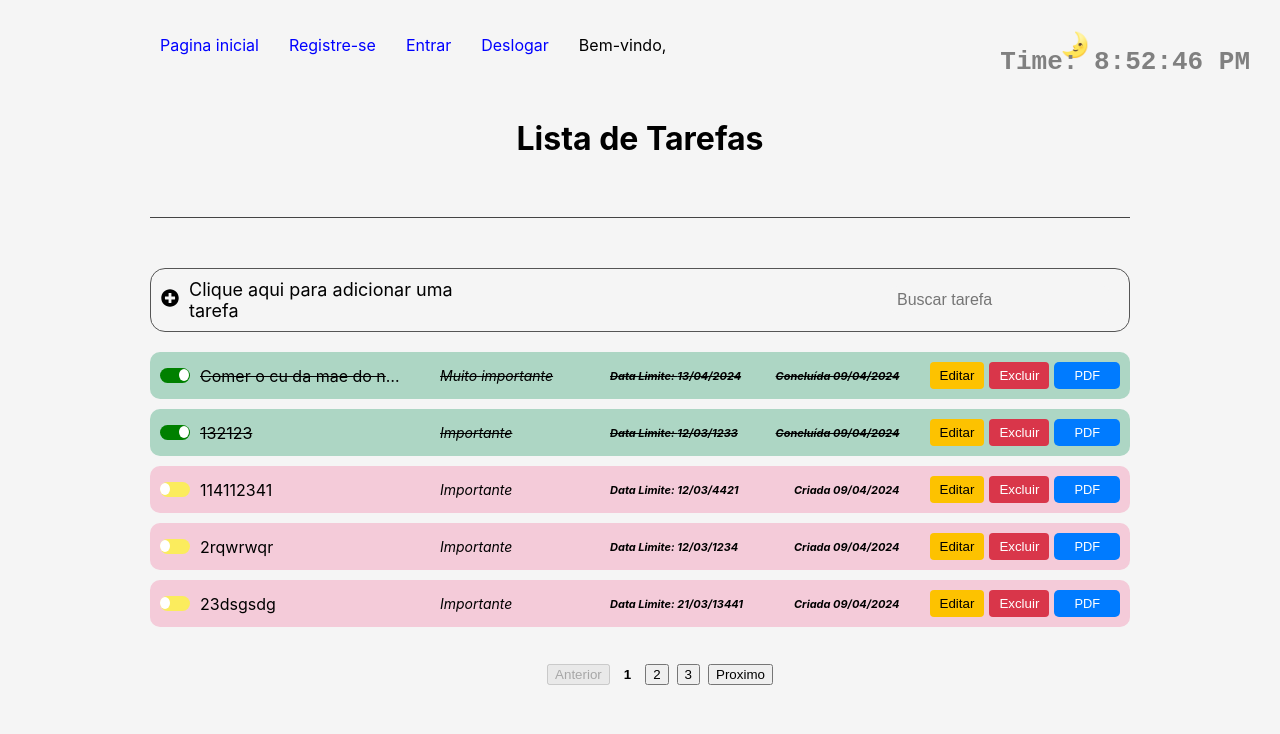
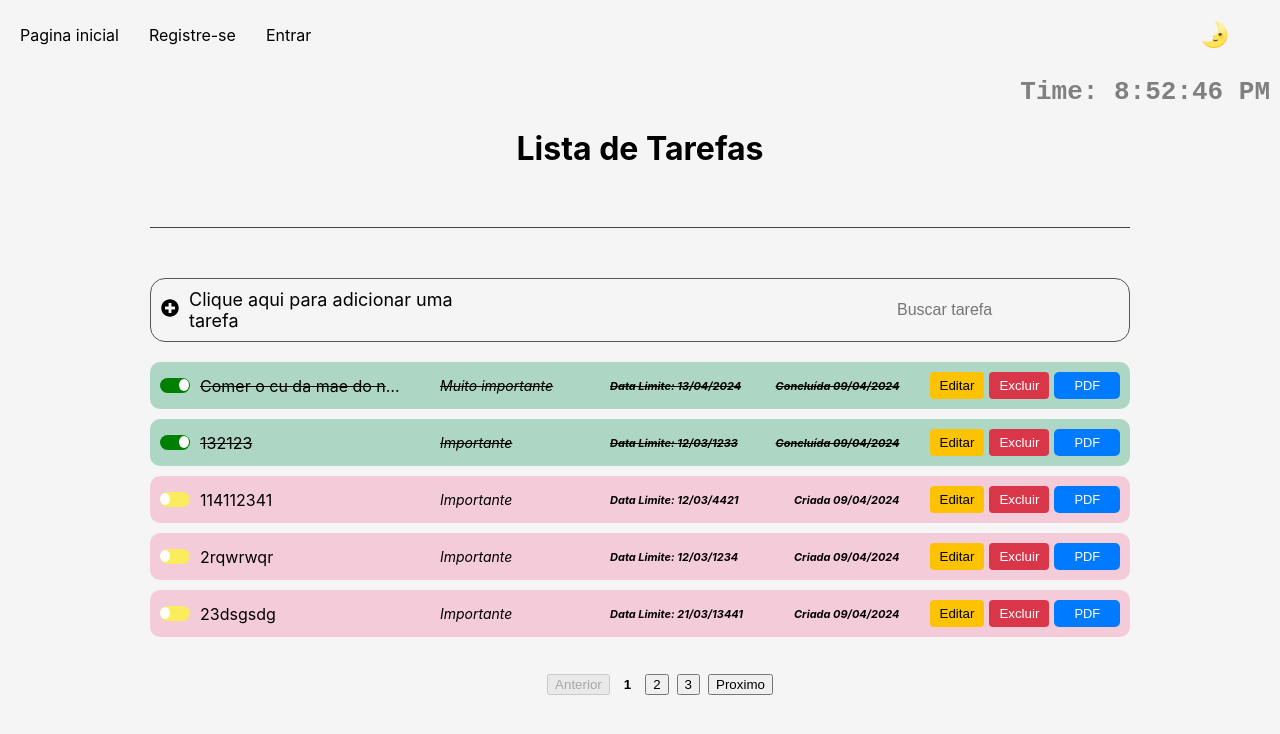
Before and after one commit to souzalusca/lista-tarefas-react, a React (Create React App) app: page / in a window 1280 px wide. Shown: the top 734 px of the page. Built offline with nearby package versions, Linux system fonts and the light colour scheme; data requests are answered from the project's data file.

Commit message:
Themas dark e light em outras paginas e correçao do navbar

```diff
--- a/src/App.styles.ts
+++ b/src/App.styles.ts
@@ -27,7 +27,7 @@ NavBar{
   background-color: #20212C;
   border-radius: 10px;
   padding: 10px;
-  margin: 20px 0;
+  margin: 0px 0;
   display: inline-block;
 }
 
--- a/src/App.tsx
+++ b/src/App.tsx
@@ -1,3 +1,4 @@
+// App.tsx
 import React, { useState, useEffect, useCallback } from 'react';
 import * as C from './App.styles';
 import { Item, TarefasServices } from './services/api/tarefas/TarefasServices';
@@ -14,8 +15,11 @@ import darkTheme from './styles/themes/dark';
 import { usePersistedState } from './components/utils/usePersistedState';
 import Pagination from './Pagination/Pagination';
 
+interface AppProps {
+  toggleTheme: () => void;
+}
 
-const App = ( ) => {
+const App: React.FC<AppProps> = ({ toggleTheme }) => {
   const [theme, setTheme] = usePersistedState<DefaultTheme>('theme', lightTheme);
   const [list, setList] = useState<Item[]>([]);
   const [searchTerm, setSearchTerm] = useState('');
@@ -44,20 +48,18 @@ const App = ( ) => {
   }, []);
 
   useEffect(() => {
-    // Recuperar o nome de usuário da sessionStorage ao carregar a página
     const storedLoggedInUserName = sessionStorage.getItem('loggedInUserName');
     if (storedLoggedInUserName) {
       setLoggedInUserName(storedLoggedInUserName);
     }
   }, []);
+
   const handleLogout = () => {
-    // Limpar os dados do usuário da sessionStorage
     sessionStorage.removeItem('loggedInUserName');
-    // Redirecionar o usuário para a página de login ou inicial
-    window.location.href = '/login'; // ou '/home' ou qualquer outro URL
+    window.location.href = '/login';
   };
 
-  const toggleTheme = () => {
+  const toggleThemeLocal = () => {
     setTheme(prevTheme => prevTheme === lightTheme ? darkTheme : lightTheme);
   };
 
@@ -69,7 +71,7 @@ const App = ( ) => {
         createdAt: new Date().toISOString(),
         updatedAt: '',
         limitedAt: dueDate,
-        importancia: importance.toString() // Definindo importancia como número
+        importancia: importance.toString()
       };
 
       const result = await TarefasServices.create(newTaskData);
@@ -123,7 +125,7 @@ const App = ( ) => {
         } else {
           setList(list => {
             const updatedList = list.map(item =>
-                        item.id === id ? result : item // Usando o valor retornado pela atualização
+              item.id === id ? result : item
             );
             return updatedList;
           });
@@ -167,48 +169,37 @@ const App = ( ) => {
     setSearchTerm(searchTerm);
   }, []);
 
-  // Calcular o total de itens na lista
   const totalItems = list.length;
-
-  // Calcular o deslocamento com base na página atual
   const offset = currentPage * LIMIT;
-
-  // Atualizar a lista de tarefas com base no deslocamento
   const visibleTasks = list.slice(offset, offset + LIMIT);
 
-  // Função para lidar com a alteração de página
   const handlePageChange = (pageNumber: number) => {
     setCurrentPage(pageNumber);
   };
 
-
   return (
-
     <ThemeProvider theme={theme}>
       <C.Container>
-        <C.Area>
-          <Tempo />
-          <div>
       <Navbar
-          toggleTheme={toggleTheme}
-          onLogout={handleLogout} // Deve ser 'onLogout' em vez de 'OnLogout'
+              toggleTheme={toggleThemeLocal}
+              onLogout={handleLogout}
               loggedInUserName={loggedInUserName}
             />
-
+             <Tempo />
+        <C.Area>
+          <div>
 
             <Routes>
               <Route path="/nova-pagina" element={<NovaPagina />} />
             </Routes>
           </div>
-
           <C.Header>Lista de Tarefas <br /> <br /> </C.Header>
 
           <AddArea
             onAddTask={handleAdd}
-            tasks={list} // Passando a lista de tarefas como propriedade
-            onFilterTasks={handleFilterTasks} // Passando a função de filtro como propriedade
+            tasks={list}
+            onFilterTasks={handleFilterTasks}
           />
-
           {visibleTasks.map(item => (
             <ListItem
               key={item.id}
@@ -216,17 +207,15 @@ const App = ( ) => {
               onToggleDone={handleToggleDone}
               onRemoveTask={handleRemoveTask}
               onUpdateTask={handleUpdateTask}
-              searchTerm={searchTerm} // Passando o termo de pesquisa como propriedade
+              searchTerm={searchTerm}
             />
           ))}
-
         </C.Area>
-
         <Pagination
           limit={LIMIT}
           total={totalItems}
           offset={offset}
-          setOffset={handlePageChange} // Use a função de handlePageChange para definir o offset
+          setOffset={handlePageChange}
         />
       </C.Container>
     </ThemeProvider>
--- a/src/components/CreateLogin/index.tsx
+++ b/src/components/CreateLogin/index.tsx
@@ -3,13 +3,20 @@ import * as C from "./styles";
 import { TarefasServices } from "../../services/api/tarefas/TarefasServices";
 import { ApiException } from "../../services/api/ApiException";
 import { useNavigate } from "react-router-dom"; // Importe useNavigate
+import Navbar from "../utils/navbar";
+import lightTheme from "../../styles/themes/light";
+import darkTheme from '../../styles/themes/dark';
+import { ThemeProvider, DefaultTheme } from 'styled-components';
+import { usePersistedState } from "../utils/usePersistedState";
 
 const CreateLogin: React.FC = () => {
     const [userName, setUserName] = useState("");
     const [userEmail, setUserEmail] = useState("");
     const [userPassword, setUserPassword] = useState("");
     const [errorMessage, setErrorMessage] = useState("");
+    const [loggedInUserName, setLoggedInUserName] = useState("");
     const navigate = useNavigate(); // Use useNavigate para navegação programática
+    const [theme, setTheme] = usePersistedState<DefaultTheme>('theme', lightTheme);
 
     const handleUserNameChange = (event: React.ChangeEvent<HTMLInputElement>) => {
         setUserName(event.target.value);
@@ -52,8 +59,16 @@ const CreateLogin: React.FC = () => {
         }
     };
 
+      // Função para alternar entre os temas
+  const toggleTheme = () => {
+    setTheme(prevTheme => prevTheme === lightTheme ? darkTheme : lightTheme);
+  };
+
+
     return (
+        <ThemeProvider theme={theme}>
         <div className="create-login">
+             <Navbar toggleTheme={toggleTheme} loggedInUserName={loggedInUserName} onLogout={() => {}} />
             <C.Container>
                 <div>
                     <h1 className="title">Criar Cadastro</h1>
@@ -75,6 +90,7 @@ const CreateLogin: React.FC = () => {
                 </div>
             </C.Container>
         </div>
+        </ThemeProvider>
     );
 };
 
--- a/src/components/CreateLogin/styles.ts
+++ b/src/components/CreateLogin/styles.ts
@@ -13,7 +13,7 @@ export const Container = styled.div`
 
     .title {
         margin-bottom: 30px;
-        color: black;
+        color: ${props => props.theme.colors.primary};
         font-weight: bold;
         font-size: 30px;
         text-align: center;
--- a/src/components/Login/index.tsx
+++ b/src/components/Login/index.tsx
@@ -3,6 +3,10 @@ import * as C from "./styles";
 import { ApiException } from "../../services/api/ApiException";
 import { TarefasServices } from "../../services/api/tarefas/TarefasServices";
 import Navbar from "../utils/navbar";
+import lightTheme from "../../styles/themes/light";
+import darkTheme from '../../styles/themes/dark';
+import { ThemeProvider, DefaultTheme } from 'styled-components';
+import { usePersistedState } from "../utils/usePersistedState";
 
 const Login: React.FC = () => {
   const [formData, setFormData] = useState({
@@ -11,9 +15,9 @@ const Login: React.FC = () => {
   });
 
   const [loggedInUserName, setLoggedInUserName] = useState("");
+  const [theme, setTheme] = usePersistedState<DefaultTheme>('theme', lightTheme);
 
   useEffect(() => {
-    // Recuperar o nome de usuário do sessionStorage ao carregar a página
     const storedLoggedInUserName = sessionStorage.getItem("loggedInUserName");
     if (storedLoggedInUserName) {
       setLoggedInUserName(storedLoggedInUserName);
@@ -21,7 +25,7 @@ const Login: React.FC = () => {
   }, []);
 
   const handleLogin = async (event: React.FormEvent<HTMLFormElement>) => {
-    event.preventDefault(); // Evitar o comportamento padrão de submissão do formulário
+    event.preventDefault();
     if (formData.email === "" || formData.senha === "") {
       alert("Preencha todos os campos");
     } else {
@@ -31,9 +35,7 @@ const Login: React.FC = () => {
           alert(result.message);
           console.error('Erro ao fazer login:', result.message);
         } else {
-          // Atualiza o estado com o nome de usuário após o login bem-sucedido
           setLoggedInUserName(result.nome);
-          // Armazena o nome de usuário na sessionStorage
           sessionStorage.setItem("loggedInUserName", result.nome);
           alert("Login realizado com sucesso");
           window.location.href = "/";
@@ -45,12 +47,12 @@ const Login: React.FC = () => {
     }
   };
 
-  // Função para alternar entre os temas
   const toggleTheme = () => {
-    // Lógica para alternar entre os temas
+    setTheme(prevTheme => prevTheme === lightTheme ? darkTheme : lightTheme);
   };
 
   return (
+    <ThemeProvider theme={theme}> {/* Adicione o ThemeProvider em torno do conteúdo da página */}
       <div>
         <Navbar toggleTheme={toggleTheme} loggedInUserName={loggedInUserName} onLogout={() => {}} />
         <div className="create-login">
@@ -91,6 +93,7 @@ const Login: React.FC = () => {
           </C.Container>
         </div>
       </div>
+    </ThemeProvider>
   );
 };
 
--- a/src/components/tempo.styles.ts
+++ b/src/components/tempo.styles.ts
@@ -4,8 +4,8 @@ import styled from 'styled-components';
 
 export const TempoContainer = styled.div`
     position: fixed;
-    top: 20px;
-    right: 20px;
+    top: 50px;
+    right: 0px;
     color: grey;
     padding: 10px;
     border-radius: 5px;
--- a/src/components/utils/navbar.styled.ts
+++ b/src/components/utils/navbar.styled.ts
@@ -2,12 +2,14 @@ import styled from 'styled-components';
 
 // Exportações adicionais, se houver
 export const Container = styled.nav`
-  padding: 10px; /* Espaçamento interno */
+  padding: 20px; /* Espaçamento interno */
   margin-bottom: 50px;
-  margin-top: 10px;
+  margin-top: 0px;
   display: flex;
   align-items: center;
   justify-content: space-between;
+  background-color: ${({ theme }) => theme.colors.background};
+
 `;
 
 export const NavbarList = styled.ul`
@@ -23,7 +25,7 @@ export const NavbarItem = styled.li`
 
 export const NavbarLink = styled.a`
 
-  color: blue;
+  color: ${({ theme }) => theme.colors.text};
   text-decoration: none; /* Remova o sublinhado padrão */
 
   &:hover {
--- a/src/components/utils/navbar.tsx
+++ b/src/components/utils/navbar.tsx
@@ -1,63 +1,75 @@
+// Navbar.tsx
 import React, { useContext, useState, useEffect } from 'react';
 import * as C from './navbar.styled';
-import {  NavbarList, NavbarItem, NavbarLink } from './navbar.styled';
+import { NavbarList, NavbarItem, NavbarLink } from './navbar.styled';
 import { ThemeContext } from 'styled-components';
+import lightTheme from '../../styles/themes/light';
+import darkTheme from '../../styles/themes/dark';
+import { ThemeProvider, DefaultTheme } from 'styled-components';
+import { usePersistedState } from "../utils/usePersistedState";
 
 interface Props {
   toggleTheme(): void;
   loggedInUserName: string;
-  onLogout(): void; // Adicione a propriedade onLogout à interface Props
+  onLogout(): void;
 }
 
 const Navbar: React.FC<Props> = ({ toggleTheme, loggedInUserName, onLogout }) => {
-  const theme = useContext(ThemeContext); // Obtém o tema do contexto
-  const [icon, setIcon] = useState<string>(""); // Estado para o ícone
+  const [icon, setIcon] = useState<string>("");
+  const [theme, setTheme] = usePersistedState<DefaultTheme>('theme', lightTheme);
 
   const handleLogout = () => {
-    // Limpar os dados do usuário da sessionStorage
     sessionStorage.removeItem('loggedInUserName');
-    // Chamar a função de logout
     onLogout();
   };
-  // Função para alternar entre os temas light e dark
+
   const handleToggleTheme = () => {
-    toggleTheme(); // Chama a função toggleTheme para alternar entre os temas
+    setTheme(prevTheme => prevTheme === lightTheme ? darkTheme : lightTheme);
+    toggleTheme(); // Chama a função toggleTheme do App para garantir a atualização instantânea do tema
   };
 
-  // Atualiza o ícone com base no tema sempre que o tema mudar
   useEffect(() => {
     if (theme?.title === 'light') {
-      setIcon(" 🌛"); // Define o ícone do Sol se o tema for light
+      setIcon(" 🌛");
     } else {
-      setIcon("☀️"); // Define o ícone da Lua se o tema for dark
+      setIcon("☀️");
     }
-  }, [theme]); // Executa sempre que o tema mudar
+  }, [theme]);
 
   return (
     <C.Container>
+      <ThemeProvider theme={theme}>
         <NavbarList>
           <NavbarItem>
             <NavbarLink href="/">Pagina inicial</NavbarLink>
           </NavbarItem>
+          {loggedInUserName === '' && (
+            <React.Fragment>
               <NavbarItem>
                 <NavbarLink href="/create-login">Registre-se</NavbarLink>
               </NavbarItem>
               <NavbarItem>
                 <NavbarLink href="/login">Entrar</NavbarLink>
               </NavbarItem>
+            </React.Fragment>
+          )}
+          {loggedInUserName !== '' && (
+            <React.Fragment>
               <NavbarItem>
                 <NavbarLink onClick={handleLogout}>Deslogar</NavbarLink>
               </NavbarItem>
               <NavbarItem>
-        <div className="logged-in-user">Bem-vindo, {loggedInUserName}</div>
+                <div className="logged-in-user">Bem-vindo!  {loggedInUserName}</div>
               </NavbarItem>
+            </React.Fragment>
+          )}
         </NavbarList>
-      {/* Renderiza o ícone do Moon ou Sun com base no tema atual */}
         <NavbarItem>
-        <NavbarLink style={{ fontSize: '24px', fontWeight: 'normal', cursor: 'pointer', textDecoration: 'none' }} onClick={handleToggleTheme}>
+          <NavbarLink className='theme' style={{ fontSize: '24px', fontWeight: 'normal', cursor: 'pointer', textDecoration: 'none' }} onClick={handleToggleTheme}>
             {icon}
           </NavbarLink>
         </NavbarItem>
+      </ThemeProvider>
     </C.Container>
   );
 };
--- a/src/index.tsx
+++ b/src/index.tsx
@@ -3,19 +3,26 @@ import ReactDOM from 'react-dom';
 import './index.css';
 import App from './App';
 import reportWebVitals from './reportWebVitals';
-import { BrowserRouter as Router, Routes, Route } from 'react-router-dom'; // Importando BrowserRouter, Routes e Route
+import { BrowserRouter as Router, Routes, Route } from 'react-router-dom';
 import CreateLogin from './components/CreateLogin';
 import Login from './components/Login';
+import { ThemeProvider } from 'styled-components';
+import lightTheme from './styles/themes/light';
 
 ReactDOM.render(
   <React.StrictMode>
-    <Router>
-      <Routes> {/* Use Routes para envolver suas rotas */}
-        <Route path="/" element={<App />} />
-        <Route path="/create-login" element={<CreateLogin />} />
-        <Route path="/login" element={<Login />} />
-      </Routes>
-    </Router>
+    <ThemeProvider theme={lightTheme}>
+      <Router>
+        <Routes>
+          <Route
+            path="/"
+            element={<App toggleTheme={() => {}} />} // Adicionando toggleTheme como propriedade
+          />
+          <Route path="/create-login" element={<CreateLogin />} />
+          <Route path="/login" element={<Login />} />
+        </Routes>
+      </Router>
+    </ThemeProvider>
   </React.StrictMode>,
   document.getElementById('root')
 );
```
Also changed, not shown: 1 other file (tests, documents, lock files or other folders). Lines whose indentation alone changed are shown as unchanged.
